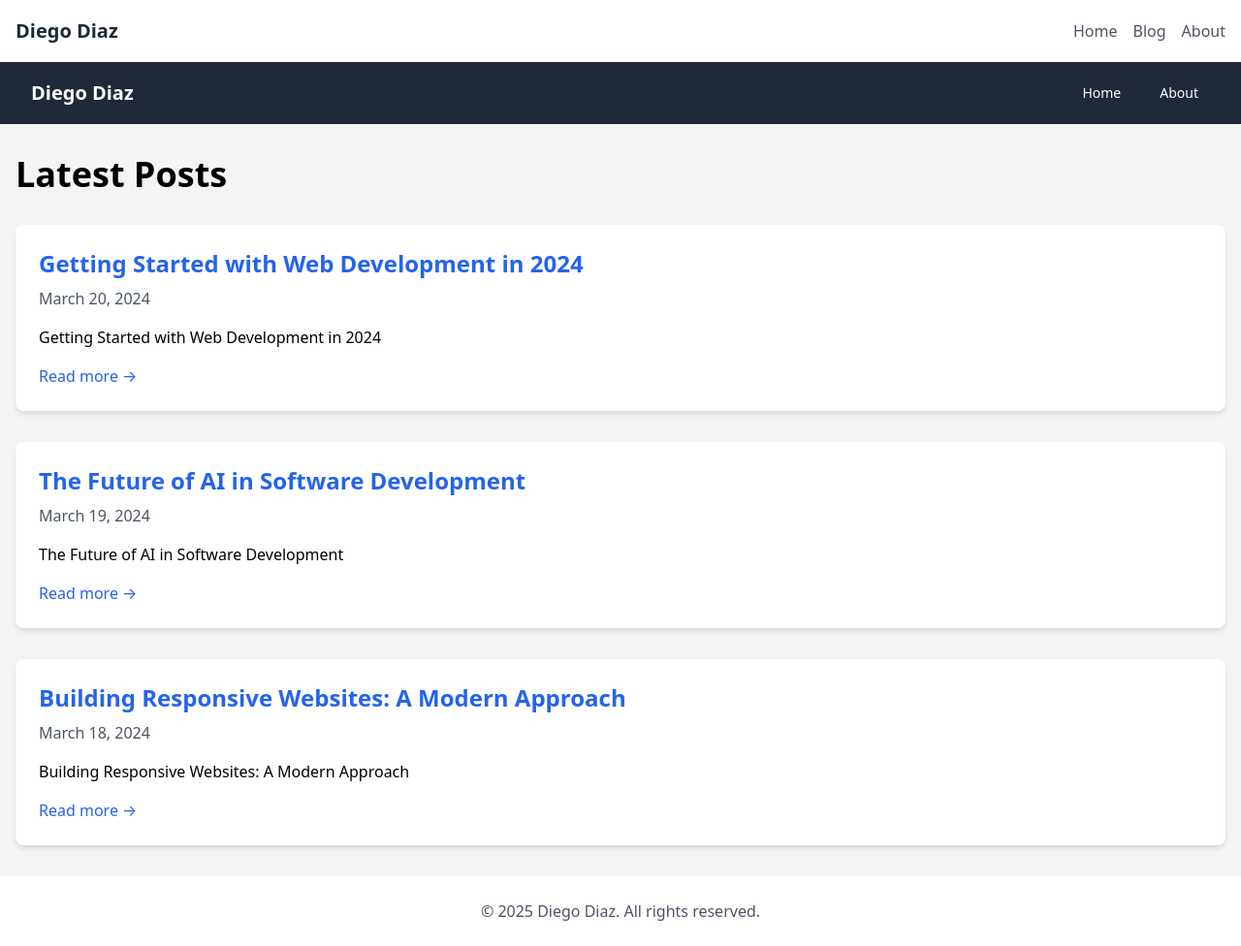
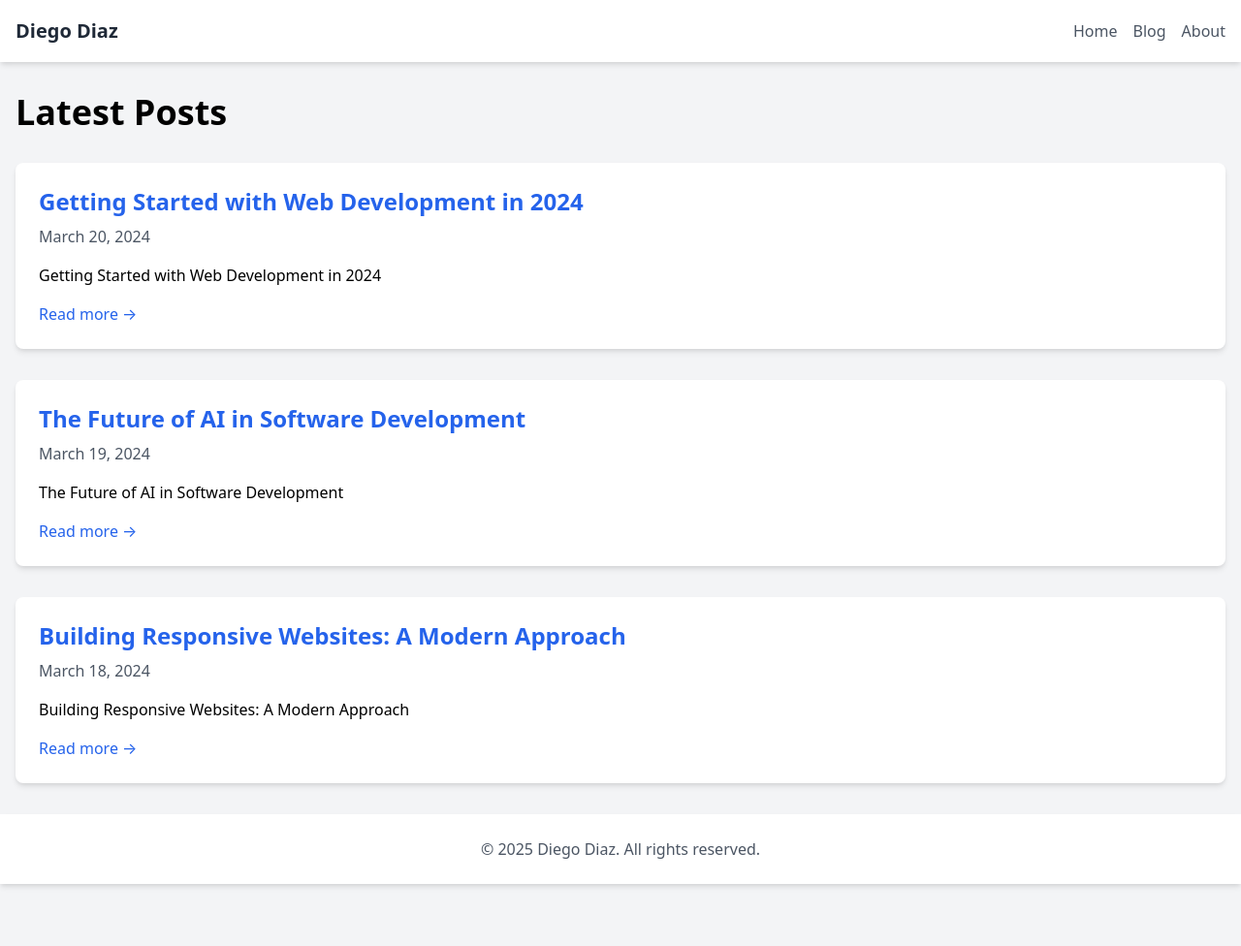
Before and after one commit to diodz/diodz.github.io, a Jekyll site: the page built from index.html, in a window 1280 px wide. Shown: the whole page at 97% size. Built offline with Jekyll 4.4.1, drawn with Linux system fonts in a browser that asks for light colours.

Commit message:
fixed double header

```diff
--- a/index.html
+++ b/index.html
@@ -2,17 +2,6 @@
 layout: default
 title: Home
 ---
-<!DOCTYPE html>
-<html lang="en">
-<head>
-    <meta charset="UTF-8">
-    <meta name="viewport" content="width=device-width, initial-scale=1.0">
-    <title>Diego Diaz - Blog</title>
-    <link href="https://cdn.jsdelivr.net/npm/tailwindcss@2.2.19/dist/tailwind.min.css" rel="stylesheet">
-</head>
-<body class="bg-gray-100">
-    <div id="navbar"></div>
-
 <main class="container mx-auto mt-8 px-4">
     <h1 class="text-4xl font-bold mb-8">Latest Posts</h1>
 
```
Also changed, not shown: other parts of index.html (+0 -12 lines). Lines whose indentation alone changed are shown as unchanged.
